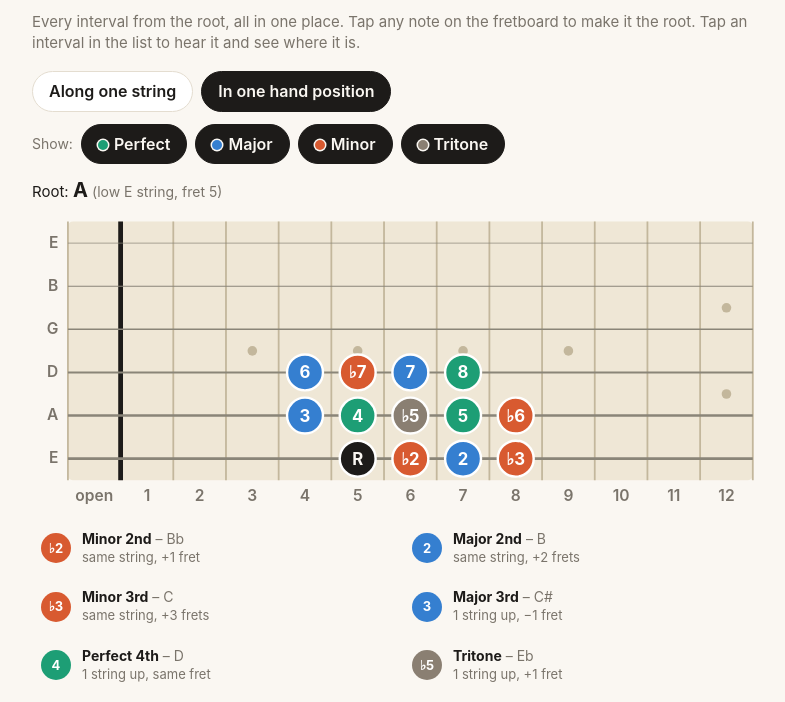
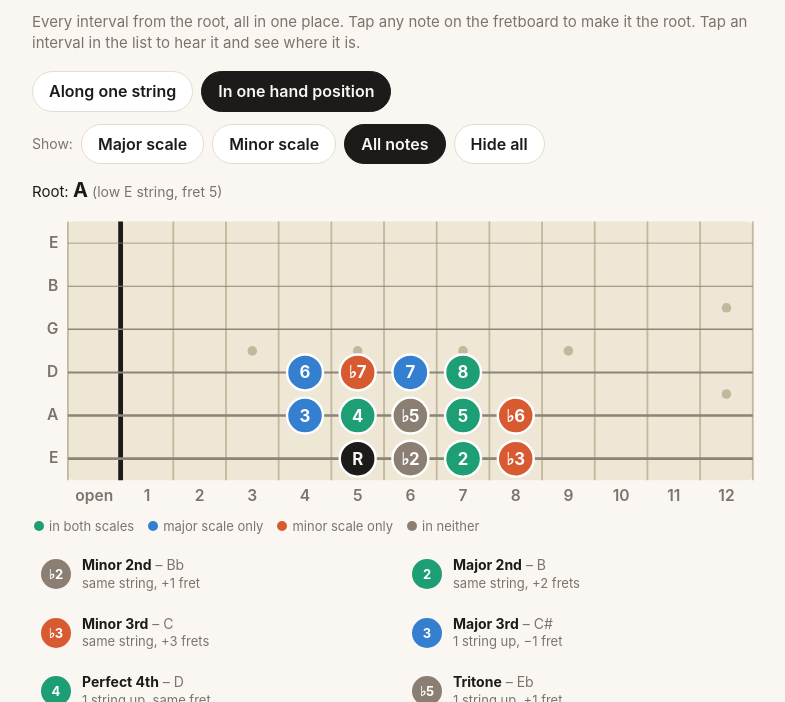
Before and after one commit to MatthewAnnable/interval-trainer, a plain HTML site: page index.html in a window 1280 px wide. Both pictures are taken after a click on the button "Learn". Shown: the part 98-800 px from the top of the page, without its empty margins (244-1029 px from the left). Drawn offline with Linux system fonts and the light colour scheme.

Commit message:
Learn: group by scale (both / major only / minor only / neither), not interval name
'Minor 2nd' isn't in the minor scale and 'major 2nd' is in both, so the
Perfect/Major/Minor toggles clashed with what students know about scales.
Show is now Major scale / Minor scale / All notes / Hide all, with a key
and a line explaining what major/minor mean in interval names.

Co-Authored-By: Claude Opus 5.5 <noreply@anthropic.com>

```diff
--- a/index.html
+++ b/index.html
@@ -110,12 +110,11 @@
   .rootline { font-size:15px; margin:0 0 8px; } .rootline b { font-size:20px; }
   .shapecard b { font-size:17px; } .shapecard .songs { color:var(--mute); font-size:14px; margin-top:4px; }
   /* Learn */
-  .fb .g-perfect circle { fill:#1d9e75; } .fb .g-major circle { fill:#357fd0; }
-  .fb .g-minor circle { fill:#d85a30; } .fb .g-tri circle { fill:#8a7f72; }
-  .fb .g-perfect text, .fb .g-major text, .fb .g-minor text, .fb .g-tri text { fill:#fff; }
-  .pill .sw { display:inline-block; width:10px; height:10px; border-radius:50%; margin-right:6px; vertical-align:0; }
-  .pill.on .sw { box-shadow:0 0 0 1.5px var(--bg); }
-  #lnGroups .pill:not(.on) { opacity:.55; }
+  .fb .g-both circle { fill:#1d9e75; } .fb .g-major circle { fill:#357fd0; }
+  .fb .g-minor circle { fill:#d85a30; } .fb .g-none circle { fill:#8a7f72; }
+  .fb .g-both text, .fb .g-major text, .fb .g-minor text, .fb .g-none text { fill:#fff; }
+  .sw { display:inline-block; width:10px; height:10px; border-radius:50%; margin-right:5px; }
+  .lnkey { display:flex; flex-wrap:wrap; gap:4px 14px; color:var(--mute); font-size:13px; margin:8px 2px 0; }
   .lnlist { display:grid; grid-template-columns:1fr 1fr; gap:4px 14px; margin:12px 0 4px; }
   @media (max-width:600px) { .lnlist { grid-template-columns:1fr; } }
   .lrow { display:flex; align-items:center; gap:11px; padding:8px; border-radius:10px; border:1.5px solid transparent; background:none; text-align:left; }
@@ -194,14 +193,20 @@
   </div>
   <div class="row" id="lnGroups" style="margin-bottom:12px">
     <span class="progress">Show:</span>
-    <button class="pill on" data-grp="perfect"><i class="sw" style="background:#1d9e75"></i>Perfect</button>
-    <button class="pill on" data-grp="major"><i class="sw" style="background:#357fd0"></i>Major</button>
-    <button class="pill on" data-grp="minor"><i class="sw" style="background:#d85a30"></i>Minor</button>
-    <button class="pill on" data-grp="tri"><i class="sw" style="background:#8a7f72"></i>Tritone</button>
+    <button class="pill" data-show="major">Major scale</button>
+    <button class="pill" data-show="minor">Minor scale</button>
+    <button class="pill" data-show="all">All notes</button>
+    <button class="pill" data-show="none">Hide all</button>
   </div>
   <div class="rootline" id="lnRoot"></div>
   <p class="hint narrow-only" style="margin:0 0 6px">Turn your phone sideways for a bigger fretboard.</p>
   <svg class="fb" id="lnBoard" role="img" aria-label="Guitar fretboard showing every interval from the root. Tap a note to move the root."></svg>
+  <div class="lnkey">
+    <span><i class="sw" style="background:#1d9e75"></i>in both scales</span>
+    <span><i class="sw" style="background:#357fd0"></i>major scale only</span>
+    <span><i class="sw" style="background:#d85a30"></i>minor scale only</span>
+    <span><i class="sw" style="background:#8a7f72"></i>in neither</span>
+  </div>
   <div class="lnlist" id="lnList"></div>
   <p class="hint" id="lnFoot"></p>
 </div>
@@ -1094,11 +1099,16 @@ renderFindLevels();
 // The guitar interval visualiser, with two views of the same intervals:
 // along the root's own string (just fret counts) and in one hand position
 // (the nearest place across the strings). Matthew, 13/11/2026.
-const GRP_COLOR = { perfect:"#1d9e75", major:"#357fd0", minor:"#d85a30", tri:"#8a7f72" };
-const grpOf = n => [5, 7, 12].includes(n) ? "perfect" : n === 6 ? "tri" : [2, 4, 9, 11].includes(n) ? "major" : "minor";
+// Colours and buttons follow the scales students already know, not the interval
+// names: "minor 2nd" isn't in the minor scale and "major 2nd" is in both, which
+// confused things when the groups were Perfect/Major/Minor (Matthew, 13/11/2026).
+const GRP_COLOR = { both:"#1d9e75", major:"#357fd0", minor:"#d85a30", none:"#8a7f72" };
+const grpOf = n => [2, 5, 7, 12].includes(n) ? "both" : [4, 9, 11].includes(n) ? "major" : [3, 8, 10].includes(n) ? "minor" : "none";
+const SHOWS = { major:["both", "major"], minor:["both", "minor"], all:["both", "major", "minor", "none"], none:[] };
 let lnRoot = store.get("lnRoot", { r:5, f:5 });
 let lnMode = store.get("lnMode", "position");
-let lnShow = { perfect:true, major:true, minor:true, tri:true };
+let lnShowSet = SHOWS[store.get("lnShow", "all")] ? store.get("lnShow", "all") : "all";
+const lnShow = {};
 let lnActive = null;
 
 // Where each interval goes in the current view (frets up to 24)
@@ -1109,7 +1119,8 @@ function lnPos(n) {
 function renderLearn() {
   if (lnMode === "string" && lnRoot.f > 12) lnRoot = { r: lnRoot.r, f: lnRoot.f - 12 };
   document.querySelectorAll("#lnModes .pill").forEach(b => b.classList.toggle("on", b.dataset.mode === lnMode));
-  document.querySelectorAll("#lnGroups .pill").forEach(b => b.classList.toggle("on", lnShow[b.dataset.grp]));
+  document.querySelectorAll("#lnGroups .pill").forEach(b => b.classList.toggle("on", b.dataset.show === lnShowSet));
+  Object.keys(GRP_COLOR).forEach(g => lnShow[g] = SHOWS[lnShowSet].includes(g));
   const pos = {};
   ALL12.forEach(n => pos[n] = lnPos(n));
   // Slide the board up the neck only when the notes don't fit in frets 0–12
@@ -1136,6 +1147,7 @@ function renderLearn() {
   $("lnFoot").textContent = lnMode === "string"
     ? "Along one string, every interval is just a number of frets: a minor 2nd is 1 fret, a major 3rd is 4, a perfect 5th is 7 and the octave is 12. That's a long way to stretch, so switch to In one hand position to see the same notes moved across the strings."
     : "In one hand position, each note is moved onto a higher string so your hand doesn't have to travel. Going up a string takes 5 frets off the distance (4 when you cross from the G string to the B string). Switch to Along one string to compare.";
+  $("lnFoot").textContent += " Interval names compare with the major scale: minor means one fret smaller than major, not 'from the minor scale'.";
 }
 
 function lnTap(r, f) {
@@ -1146,7 +1158,7 @@ function lnTap(r, f) {
 }
 
 document.querySelectorAll("#lnModes .pill").forEach(b => b.onclick = () => { lnMode = b.dataset.mode; store.set("lnMode", lnMode); renderLearn(); });
-document.querySelectorAll("#lnGroups .pill").forEach(b => b.onclick = () => { lnShow[b.dataset.grp] = !lnShow[b.dataset.grp]; renderLearn(); });
+document.querySelectorAll("#lnGroups .pill").forEach(b => b.onclick = () => { lnShowSet = b.dataset.show; store.set("lnShow", lnShowSet); lnActive = null; renderLearn(); });
 renderLearn();
 
 // ---------- Tabs between the trainers ----------
```
